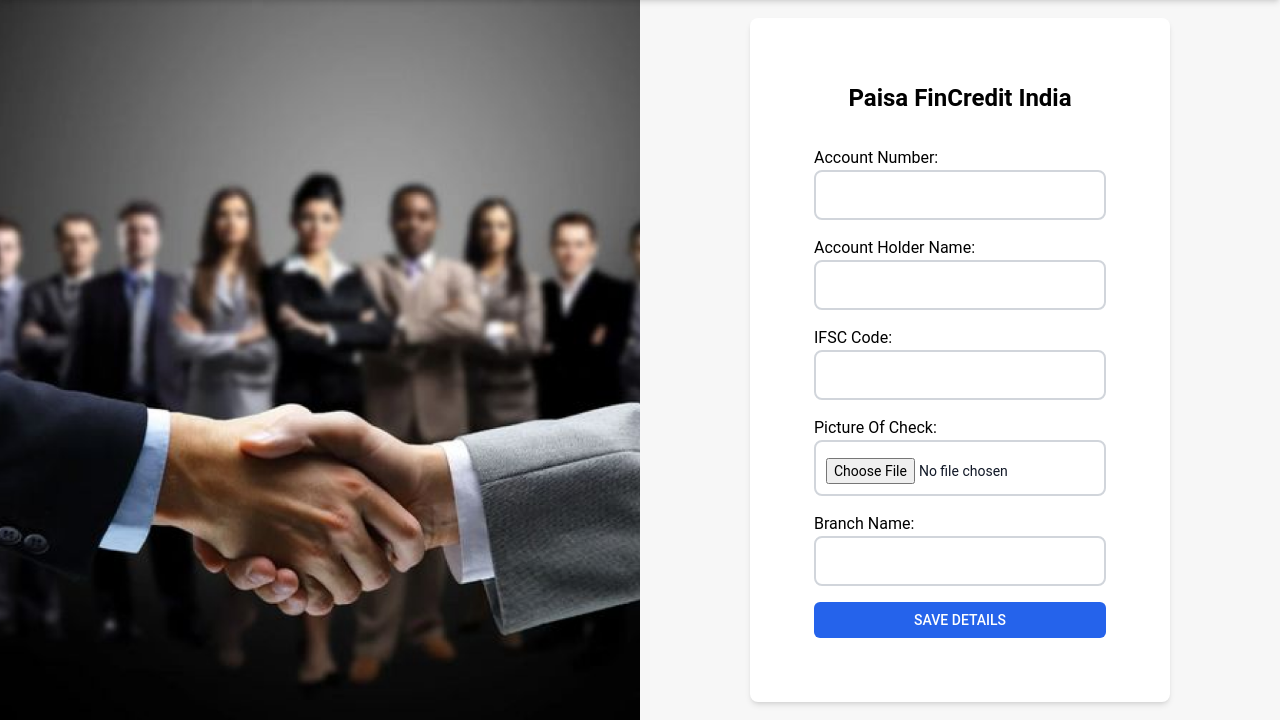
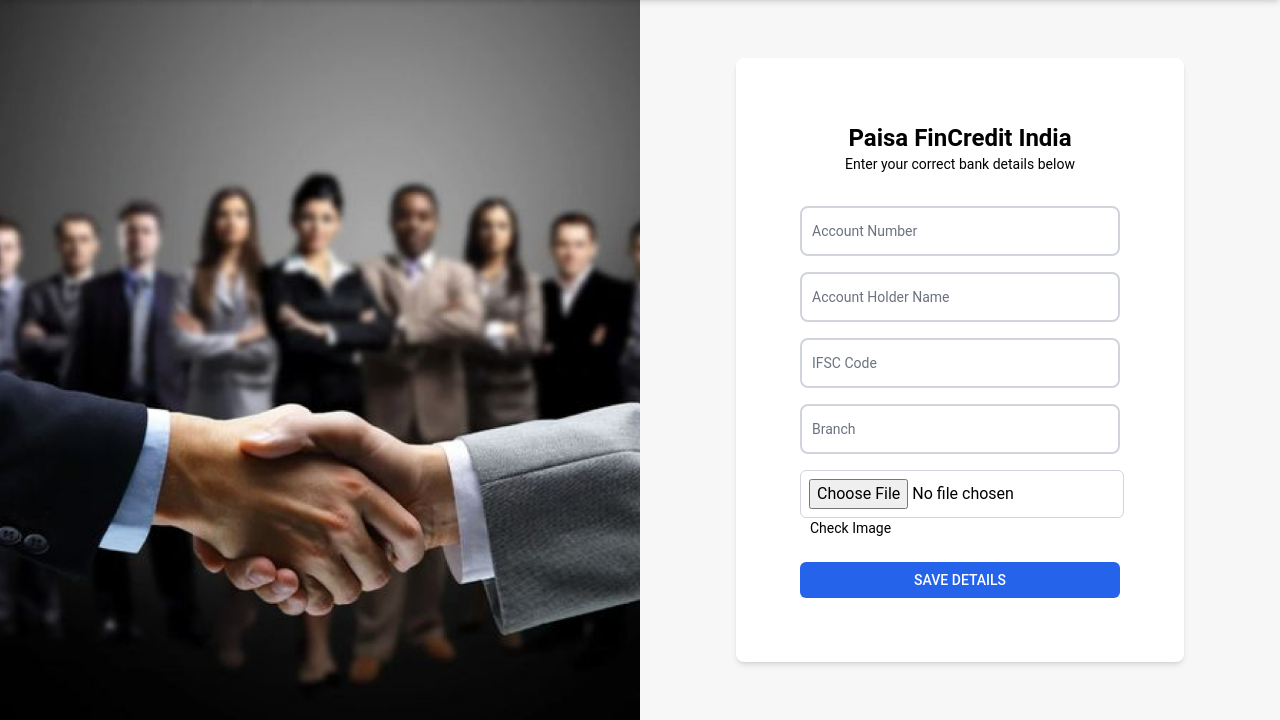
Before and after one commit to ankit-o07/PaisaFinCreditProject, a Django app: page /bank/ in a window 1280 px wide. Shown: the part 80-800 px from the top of the page. Run offline with Django 5.2, Linux system fonts and the light colour scheme; the visitor is signed in with stand-in values (Sample User, id 1); data that the repository does not hold is empty.

Commit message:
fix bank form in registration process

```diff
--- a/app/forms.py
+++ b/app/forms.py
@@ -181,7 +181,7 @@ class BankDetailForm(forms.ModelForm):
         widget=forms.TextInput(attrs={
             'placeholder': _(''),
             'class': 'block px-2.5 pb-2.5 pt-4 w-full text-sm text-gray-900 bg-transparent rounded-lg border-2 border-gray-300 appearance-none focus:outline-none focus:ring-0 focus:border-blue-600 peer',
-            'id': 'last_name',
+            'id': 'account_number',
             'required': 'true',
             'type': 'text',
         })
@@ -193,7 +193,7 @@ class BankDetailForm(forms.ModelForm):
         widget=forms.TextInput(attrs={
             'placeholder': _(''),
             'class': 'block px-2.5 pb-2.5 pt-4 w-full text-sm text-gray-900 bg-transparent rounded-lg border-2 border-gray-300 appearance-none focus:outline-none focus:ring-0 focus:border-blue-600 peer',
-            'id': 'last_name',
+            'id': 'account_holder_name',
             'required': 'true',
             'type': 'text',
         })
@@ -204,7 +204,7 @@ class BankDetailForm(forms.ModelForm):
         widget=forms.TextInput(attrs={
             'placeholder': _(''),
             'class': 'block px-2.5 pb-2.5 pt-4 w-full text-sm text-gray-900 bg-transparent rounded-lg border-2 border-gray-300 appearance-none focus:outline-none focus:ring-0 focus:border-blue-600 peer',
-            'id': 'last_name',
+            'id': 'ifsc_code',
             'required': 'true',
             'type': 'text',
         })
@@ -215,27 +215,24 @@ class BankDetailForm(forms.ModelForm):
         widget=forms.TextInput(attrs={
             'placeholder': _(''),
             'class': 'block px-2.5 pb-2.5 pt-4 w-full text-sm text-gray-900 bg-transparent rounded-lg border-2 border-gray-300 appearance-none focus:outline-none focus:ring-0 focus:border-blue-600 peer',
-            'id': 'last_name',
+            'id': 'branch',
             'required': 'true',
             'type': 'text',
         })
     )
 
 
-    check_pic = forms.CharField(
+    check_image = forms.ImageField(
         label=_('Picture Of Check'),
-        widget=forms.TextInput(attrs={
-            'placeholder': _(''),
-            'class': 'block px-2.5 pb-2.5 pt-4 w-full text-sm text-gray-900 bg-transparent rounded-lg border-2 border-gray-300 appearance-none focus:outline-none focus:ring-0 focus:border-blue-600 peer',
-            'id': 'last_name',
-            'required': 'true',
-            'type': 'file',
+        widget=forms.FileInput(attrs={
+            'class': 'p-2 border border-gray-300 rounded-md',
+            'id': 'check_image',
         })
     )
 
     class Meta:
         model = BankDetails
-        fields = ['account_number', 'account_holder_name','ifsc_code', 'check_pic']
+        fields = ['account_number', 'account_holder_name','ifsc_code', 'branch', 'check_image']
 
 class AddressDetailForm(forms.ModelForm):
     current_address = forms.CharField(
--- a/app/templates/app/registration/bank.html
+++ b/app/templates/app/registration/bank.html
@@ -11,14 +11,49 @@
         <div class="max-w-md mx-auto bg-white rounded-lg shadow-md">
             <div class="m-16">
                 <h2 class="text-2xl font-bold text-center">Paisa FinCredit India</h2>
-                <p class="text-sm text-center mb-4"></p>
-                <form class="flex flex-col space-y-4" method="POST" action='.'>
+                <p class="text-sm text-center mb-4">Enter your correct bank details below</p>
+                <form class="flex flex-col space-y-4" enctype='multipart/form-data' method="POST" action=''>
+
                     {% csrf_token %}
-
-                    {{ bank_form }}
-
-
-
+                    <div class="relative">
+                        {{ bank_form.account_number }}
+                        <label for="account_number"
+                            class="absolute text-sm text-gray-500 duration-300 transform -translate-y-4 scale-75 top-2 z-10 origin-[0] bg-white px-2 peer-focus:px-2 peer-focus:text-blue-600 peer-placeholder-shown:scale-100 peer-placeholder-shown:-translate-y-1/2 peer-placeholder-shown:top-1/2 peer-focus:top-2 peer-focus:scale-75 peer-focus:-translate-y-4 rtl:peer-focus:translate-x-1/4 rtl:peer-focus:left-auto start-1">Account Number</label>
+                        {% if bank_form.account_number.errors %}
+                        <p class="text-sm text-red-500 ml-2 mt-2">{{ bank_form.account_number.errors }}</p>
+                        {% endif %}
+                    </div>
+                    <div class="relative">
+                        {{ bank_form.account_holder_name }}
+                        <label for="account_holder_name"
+                            class="absolute text-sm text-gray-500 duration-300 transform -translate-y-4 scale-75 top-2 z-10 origin-[0] bg-white px-2 peer-focus:px-2 peer-focus:text-blue-600 peer-placeholder-shown:scale-100 peer-placeholder-shown:-translate-y-1/2 peer-placeholder-shown:top-1/2 peer-focus:top-2 peer-focus:scale-75 peer-focus:-translate-y-4 rtl:peer-focus:translate-x-1/4 rtl:peer-focus:left-auto start-1">Account Holder Name</label>
+                        {% if bank_form.account_holder_name.errors %}
+                        <p class="text-sm text-red-500 ml-2 mt-2">{{ bank_form.account_holder_name.errors }}</p>
+                        {% endif %}
+                    </div>
+                    <div class="relative">
+                        {{ bank_form.ifsc_code }}
+                        <label for="ifsc_code"
+                            class="absolute text-sm text-gray-500 duration-300 transform -translate-y-4 scale-75 top-2 z-10 origin-[0] bg-white px-2 peer-focus:px-2 peer-focus:text-blue-600 peer-placeholder-shown:scale-100 peer-placeholder-shown:-translate-y-1/2 peer-placeholder-shown:top-1/2 peer-focus:top-2 peer-focus:scale-75 peer-focus:-translate-y-4 rtl:peer-focus:translate-x-1/4 rtl:peer-focus:left-auto start-1">IFSC Code</label>
+                        {% if bank_form.ifsc_code.errors %}
+                        <p class="text-sm text-red-500 ml-2 mt-2">{{ bank_form.ifsc_code.errors }}</p>
+                        {% endif %}
+                    </div>
+                    <div class="relative">
+                        {{ bank_form.branch }}
+                        <label for="branch"
+                            class="absolute text-sm text-gray-500 duration-300 transform -translate-y-4 scale-75 top-2 z-10 origin-[0] bg-white px-2 peer-focus:px-2 peer-focus:text-blue-600 peer-placeholder-shown:scale-100 peer-placeholder-shown:-translate-y-1/2 peer-placeholder-shown:top-1/2 peer-focus:top-2 peer-focus:scale-75 peer-focus:-translate-y-4 rtl:peer-focus:translate-x-1/4 rtl:peer-focus:left-auto start-1">Branch</label>
+                        {% if bank_form.branch.errors %}
+                        <p class="text-sm text-red-500 ml-2 mt-2">{{ bank_form.branch.errors }}</p>
+                        {% endif %}
+                    </div>
+                    <div class="relative">
+                        {{ bank_form.check_image }}
+                        <p class="text-sm px-2.5 mb-2">Check Image</p>
+                        {% if bank_form.branch.errors %}
+                        <p class="text-sm text-red-500 ml-2 mt-2">{{ bank_form.branch.errors }}</p>
+                        {% endif %}
+                    </div>
                 <button type="submit" class="w-full px-4 py-2 text-sm font-medium text-center text-white bg-blue-600 rounded-md hover:bg-blue-700 focus:ring-4 focus:ring-blue-500">SAVE DETAILS</button>
                 </form>
 
@@ -27,20 +62,4 @@
     </div>
 </div>
 
-<script>
-    function showHidePass() {
-        const showPassword = document.querySelector("#show-password");
-        const hidePassword = document.querySelector("#hide-password");
-        const password = document.querySelector("#password");
-
-        if (password.type === "password") {
-            password.type = "text";
-        } else {
-            password.type = "password";
-        }
-
-        showPassword.classList.toggle("hidden")
-        hidePassword.classList.toggle("hidden")
-    }
-</script>
 {% endblock content %}
--- a/app/views.py
+++ b/app/views.py
@@ -108,8 +108,7 @@ def address(request):
         if address_form.is_valid():
             address_instance = address_form.save(commit=False)
             address_instance.user = user
-            # address_instance.save()
-            address_form.save()
+            address_instance.save()
 
             messages.success(request, "Address details added successfully")
             return redirect('bank')
@@ -119,21 +118,18 @@ def address(request):
 
 @login_required(login_url='login')
 def bankDetail(request):
+    user = request.user
+    bank_details = BankDetails.objects.filter(user=user.id).first()
+    bank_form = BankDetailForm(request.POST or None, instance=bank_details)
+    if request.method == "POST":
+        bank_form = BankDetailForm(request.POST, request.FILES, instance=bank_details)
+        if bank_form.is_valid():
+            bank_instance = bank_form.save(commit=False)
+            bank_instance.user = user
+            bank_instance.save()
 
+            messages.success(request, "Bank details added successfully")
+            return redirect('dashboard-home')
 
-    bank_form = BankDetailForm(request.POST or None)
-    print(bank_form.errors)
-    if request.method == "POST":
-        if bank_form.is_valid():
-            user = request.user
-            personal_detail = PersonalDetails.objects.get(user=request.user)
-            bank_form.instance.user = request.user
-            bank_form.instance.user = user
-            bank_form.save()
-            messages.success(request, "Bank details added successfully")
-            return redirect('home')
-
-    context = {
-        "bank_form": bank_form,
-    }
+    context = { "bank_form": bank_form, 'bank_details': bank_details}
     return render(request, 'app/registration/bank.html', context)
```
Also changed, not shown: app/templates/app/registration/registerCom.html (+23 -32 lines), static/src/output.css (+15 -28 lines).
